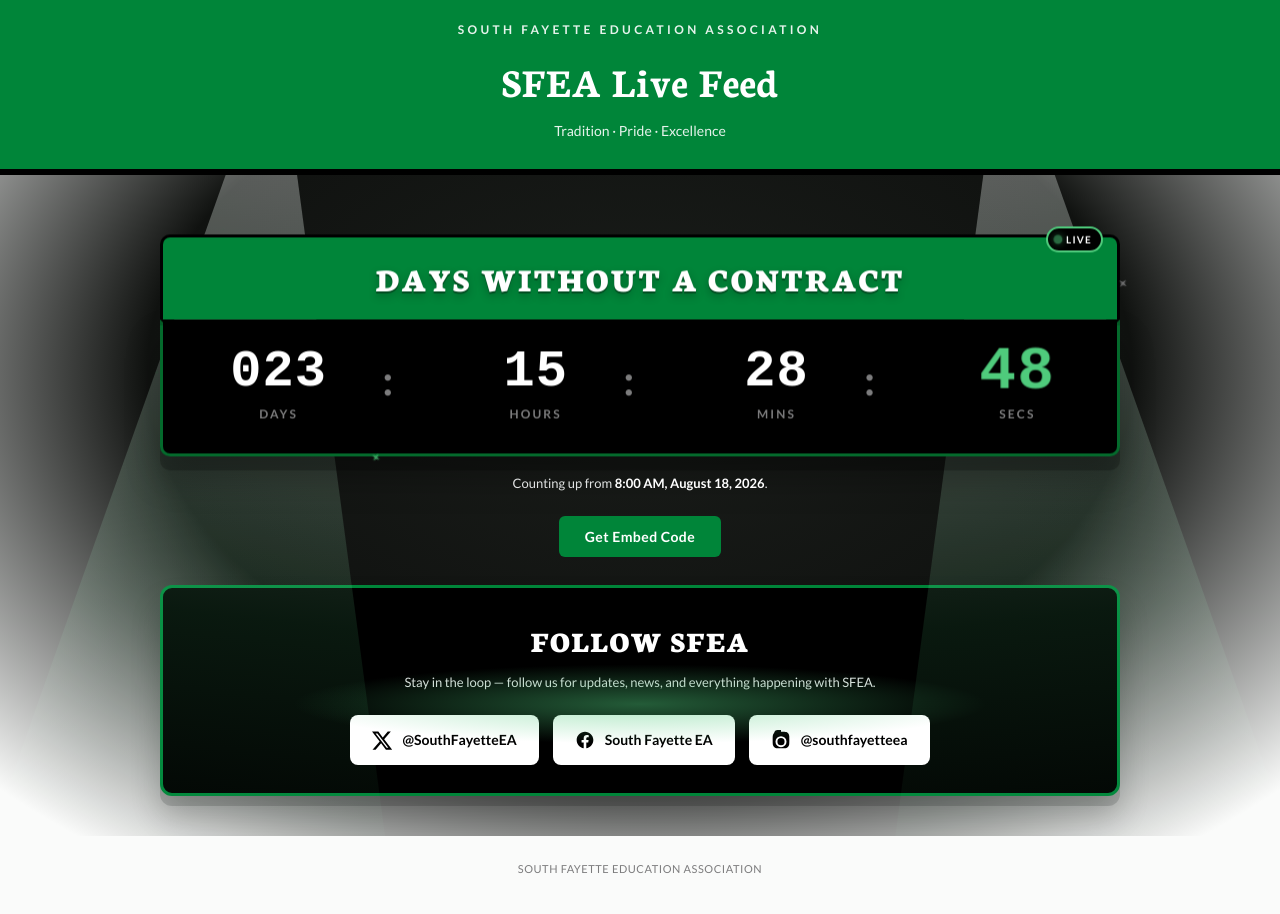
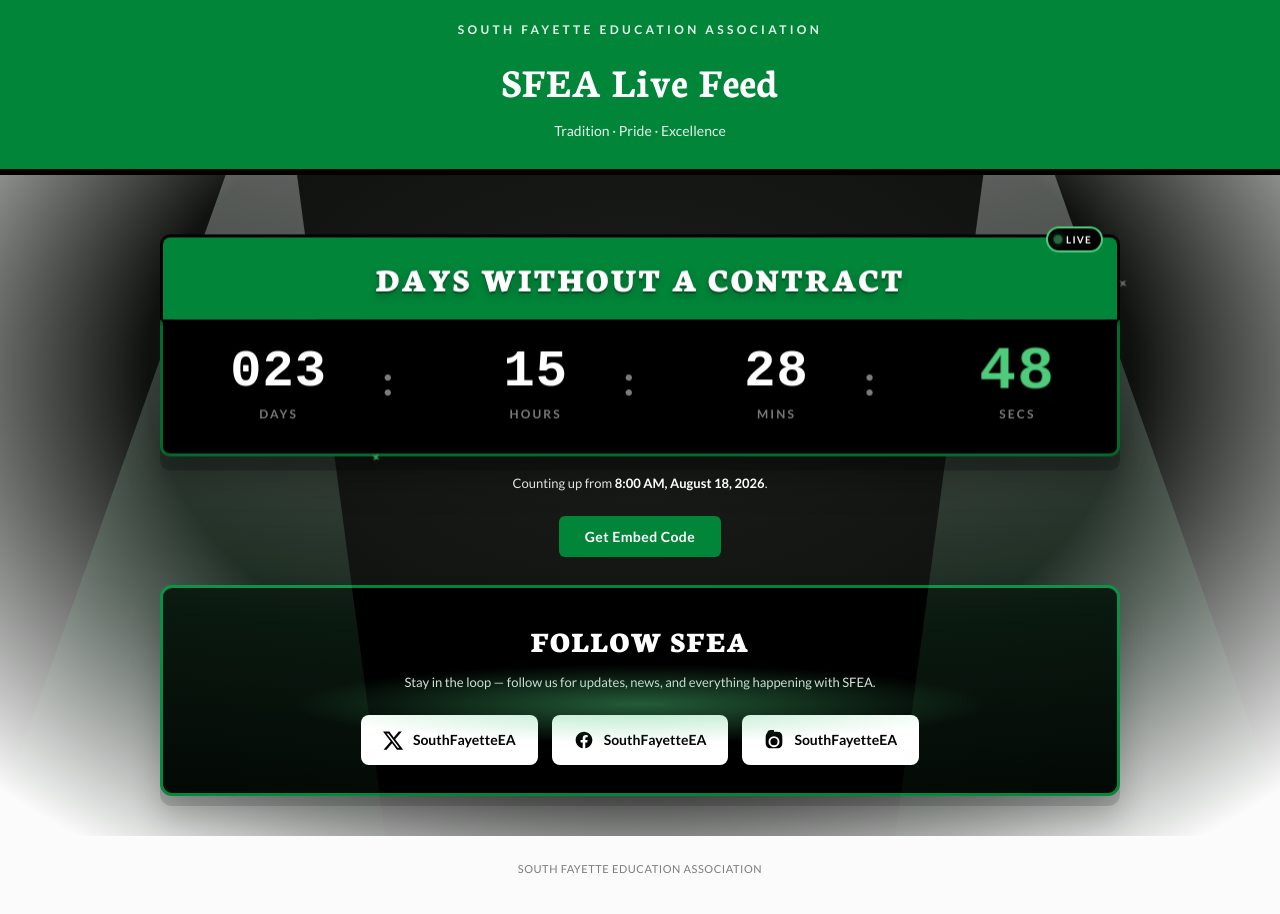
Before and after one commit to whalewannabewwb-dotcom/SFEAPage, a plain HTML site: page index.html in a window 1280 px wide. Drawn offline with Linux system fonts and the light colour scheme.

Commit message:
Add files via upload

```diff
--- a/index.html
+++ b/index.html
@@ -495,17 +495,17 @@
     <div class="cta-title">Follow SFEA</div>
     <div class="cta-sub">Stay in the loop &mdash; follow us for updates, news, and everything happening with SFEA.</div>
     <div class="social-row">
-      <a class="social-btn" href="https://twitter.com/SouthFayetteEA" target="_blank" rel="noopener">
+      <a class="social-btn" href="https://x.com/SouthFayetteEA" target="_blank" rel="noopener">
         <svg viewBox="0 0 24 24" fill="currentColor"><path d="M18.9 1.9h3.7l-8 9.2 9.5 12.5h-7.4l-5.8-7.6-6.6 7.6H.6l8.6-9.8L0 1.9h7.6l5.3 7 6-7zm-1.3 19.5h2L6.5 4.1H4.3l13.3 17.3z"/></svg>
-        <span>@SouthFayetteEA</span>
+        <span>SouthFayetteEA</span>
       </a>
       <a class="social-btn" href="https://www.facebook.com/SouthFayetteEA/" target="_blank" rel="noopener">
         <svg viewBox="0 0 24 24" fill="currentColor"><path d="M22 12.06C22 6.5 17.52 2 12 2S2 6.5 2 12.06c0 5 3.66 9.15 8.44 9.94v-7.03H7.9v-2.91h2.54V9.85c0-2.5 1.49-3.89 3.77-3.89 1.09 0 2.23.2 2.23.2v2.46h-1.26c-1.24 0-1.63.77-1.63 1.56v1.88h2.78l-.44 2.91h-2.34V22c4.78-.79 8.44-4.94 8.44-9.94z"/></svg>
-        <span>South Fayette EA</span>
+        <span>SouthFayetteEA</span>
       </a>
-      <a class="social-btn" href="https://www.instagram.com/southfayetteea/" target="_blank" rel="noopener">
+      <a class="social-btn" href="https://www.instagram.com/SouthFayetteEA/" target="_blank" rel="noopener">
         <svg viewBox="0 0 24 24" fill="currentColor"><path d="M12 2c2.72 0 3.06.01 4.12.06 1.06.05 1.79.22 2.43.47.66.26 1.21.6 1.76 1.15.55.55.9 1.1 1.15 1.76.25.64.42 1.37.47 2.43.05 1.06.06 1.4.06 4.12s-.01 3.06-.06 4.12c-.05 1.06-.22 1.79-.47 2.43a4.9 4.9 0 0 1-1.15 1.76 4.9 4.9 0 0 1-1.76 1.15c-.64.25-1.37.42-2.43.47-1.06.05-1.4.06-4.12.06s-3.06-.01-4.12-.06c-1.06-.05-1.79-.22-2.43-.47a4.9 4.9 0 0 1-1.76-1.15 4.9 4.9 0 0 1-1.15-1.76c-.25-.64-.42-1.37-.47-2.43C2.01 15.06 2 14.72 2 12s.01-3.06.06-4.12c.05-1.06.22-1.79.47-2.43.26-.66.6-1.21 1.15-1.76A4.9 4.9 0 0 1 5.44.54C6.08.29 6.81.12 7.87.07 8.94.02 9.28 0 12 0zm0 5.4a6.6 6.6 0 1 0 0 13.2 6.6 6.6 0 0 0 0-13.2zm0 10.9a4.3 4.3 0 1 1 0-8.6 4.3 4.3 0 0 1 0 8.6zm8.4-11.15a1.54 1.54 0 1 1-3.08 0 1.54 1.54 0 0 1 3.08 0z"/></svg>
-        <span>@southfayetteea</span>
+        <span>SouthFayetteEA</span>
       </a>
     </div>
   </div>
```
